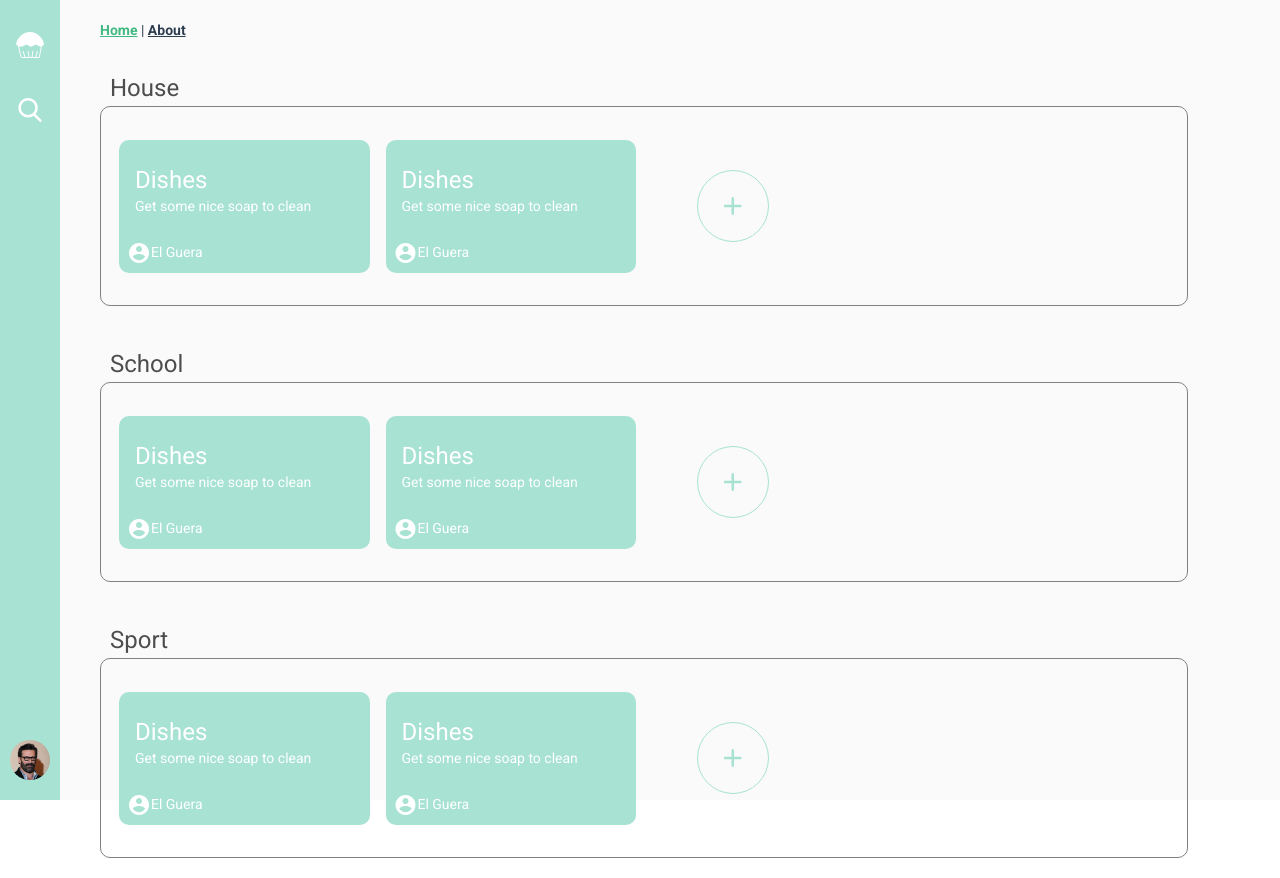
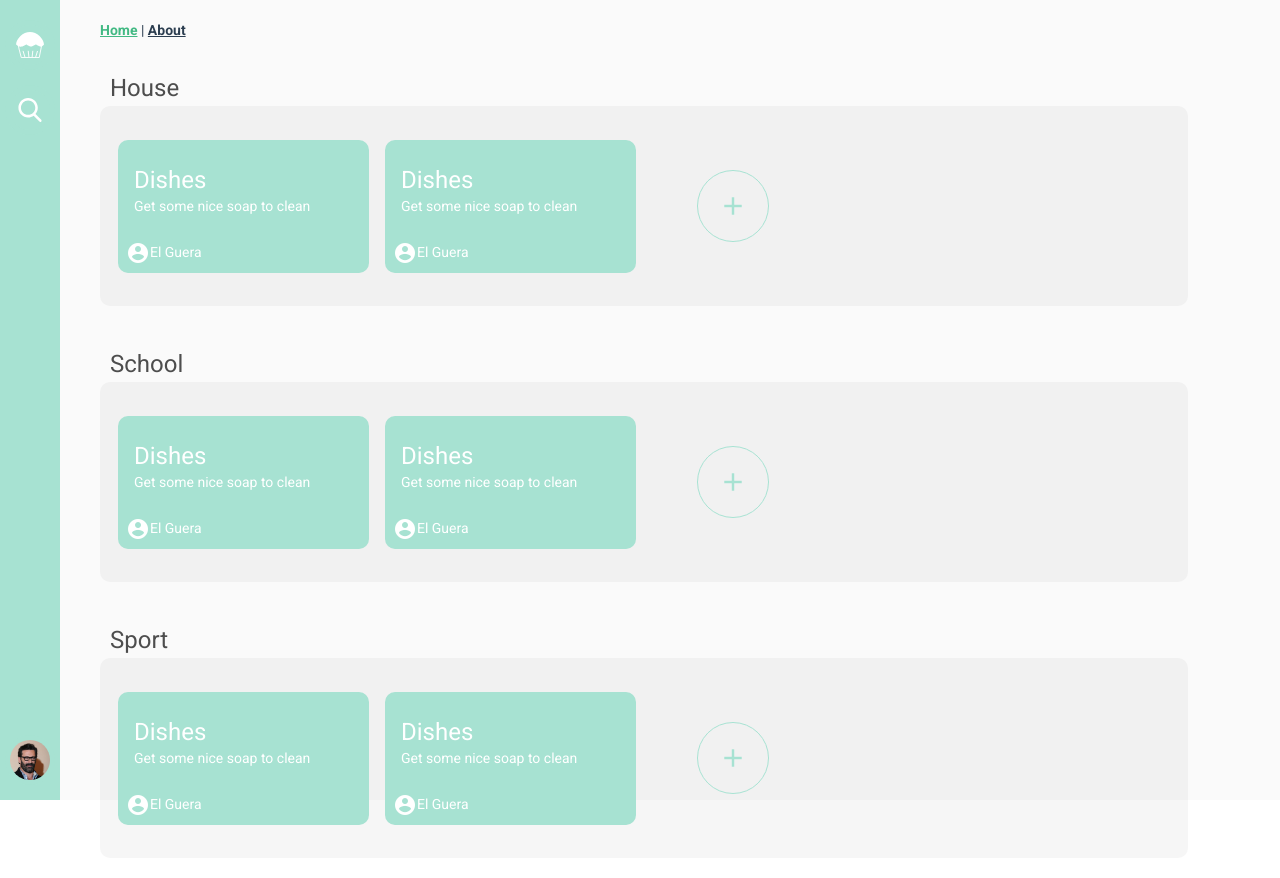
Before and after one commit to gueradevelopment/web-app, a Vue app: page /login in a window 1280 px wide. Shown: the top 878 px of the page. Built offline with nearby package versions, Linux system fonts and the light colour scheme.

Commit message:
Boards background

```diff
--- a/src/components/Content/Board.vue
+++ b/src/components/Content/Board.vue
@@ -120,7 +120,8 @@
         flex-flow: row;
         justify-content: flex-start;
         padding: 10px;
-        border: 1px solid gray;
+        // border: 1px solid gray;
+        background-color: rgba(77, 77, 77, 0.05);
         border-radius: 10px;
         width: $boardWidth;
         height: 200px;
```
